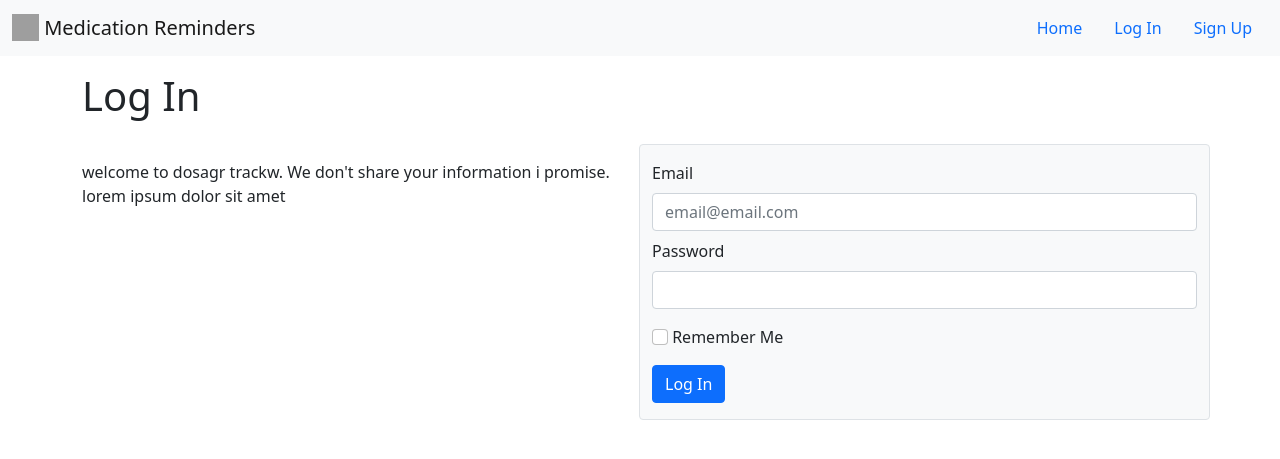
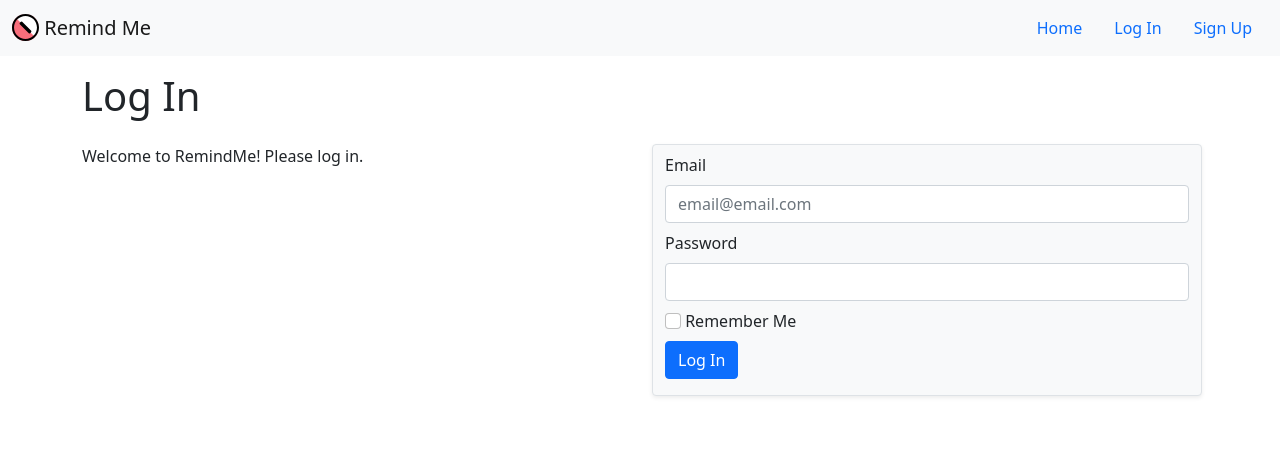
Before and after one commit to castorway/remind-me, a Python web app: template templates/login.html in a window 1280 px wide. Shown: the top 459 px of the page. Run offline with Jinja, Linux system fonts and the light colour scheme; the template is opened without the code that fills it, so the values that code supplies are empty; grey boxes are pictures that could not be loaded.

Commit message:
changed most pages to extend two_column layout template

```diff
--- a/templates/base.html
+++ b/templates/base.html
@@ -32,8 +32,8 @@
       <div class="container-fluid">
 
         <a class="navbar-brand" href="{{ url_for('main.index') }}">
-            <img src="{{ url_for('static', filename='pill.svg') }}" width="27" height="27" class="d-inline-block align-text-top" alt="">
-            Medication Reminders
+            <img src="{{ url_for('static', filename='logo.svg') }}" width="27" height="27" class="d-inline-block align-text-top" alt="">
+            Remind Me
         </a>
 
         <ul class="nav nav-pills">
@@ -85,5 +85,9 @@
     crossorigin="anonymous">
 </script>
 
+{% block scripts %}
+
+{% endblock %}
+
 </body>
 </html>
--- a/templates/login.html
+++ b/templates/login.html
@@ -1,46 +1,40 @@
-{% extends "base.html" %}
+{% extends "two_column.html" %}
 
 {% block title %}
 <h1>Log In</h1>
 {% endblock %}
 
-{% block content %}
+{% block column_left %}
+<div class="row mb-3 px-1">
+    Welcome to RemindMe! Please log in.
+</div>
+{% endblock %}
 
-<!-- login boxes -->
-<div class="row">
-
-    <div class="col col-sm my-3">
-        welcome to dosagr trackw. We don't share your information i promise. lorem ipsum dolor sit amet
-    </div>
-
-    <div class="col col-sm
-                bg-light
-                border rounded">
+{% block column_right %}
+<div class="row bg-light border rounded shadow-sm py-2">
     <form method="POST" action="/login">
 
-            <div class="mt-3 mb-2">
+        <div class="mb-2">
             <label for="email" class="form-label">Email</label>
             <input type="email" class="form-control" name="email" id="email" placeholder="email@email.com"
                 maxlength="100" required>
         </div>
 
-            <div class="mb-3">
+        <div class="mb-2">
             <label for="password" class="form-label">Password</label>
             <input type="password" class="form-control" name="password" id="password"
                 maxlength="100" required>
         </div>
 
-            <div class="mb-3">
+        <div class="mb-2">
             <input type="checkbox" class="form-check-input" name="remember" id="remember">
             <label for="remember" class="form-check-label">Remember Me</label>
         </div>
 
-            <div class="mb-3">
+        <div class="mb-2">
             <button type="submit" class="btn btn-primary">Log In</button>
         </div>
 
     </form>
 </div>
-</div>
-
 {% endblock %}
--- /dev/null
+++ b/templates/two_column.html
@@ -0,0 +1,19 @@
+{% extends "base.html" %}
+
+{% block content %}
+
+<div class="row px-2 gx-md-5">
+
+    <!-- further content should go in rows within these columns -->
+    <div class="col-md-6">
+        {% block column_left %}
+        {% endblock %}
+    </div>
+
+    <div class="col-md-6">
+        {% block column_right %}
+        {% endblock %}
+    </div>
+</div>
+
+{% endblock %}
```
Also changed, not shown: templates/index.html (+12 -1 lines), templates/profile.html (+13 -12 lines), templates/signup.html (+9 -14 lines). Lines whose indentation alone changed are shown as unchanged.
